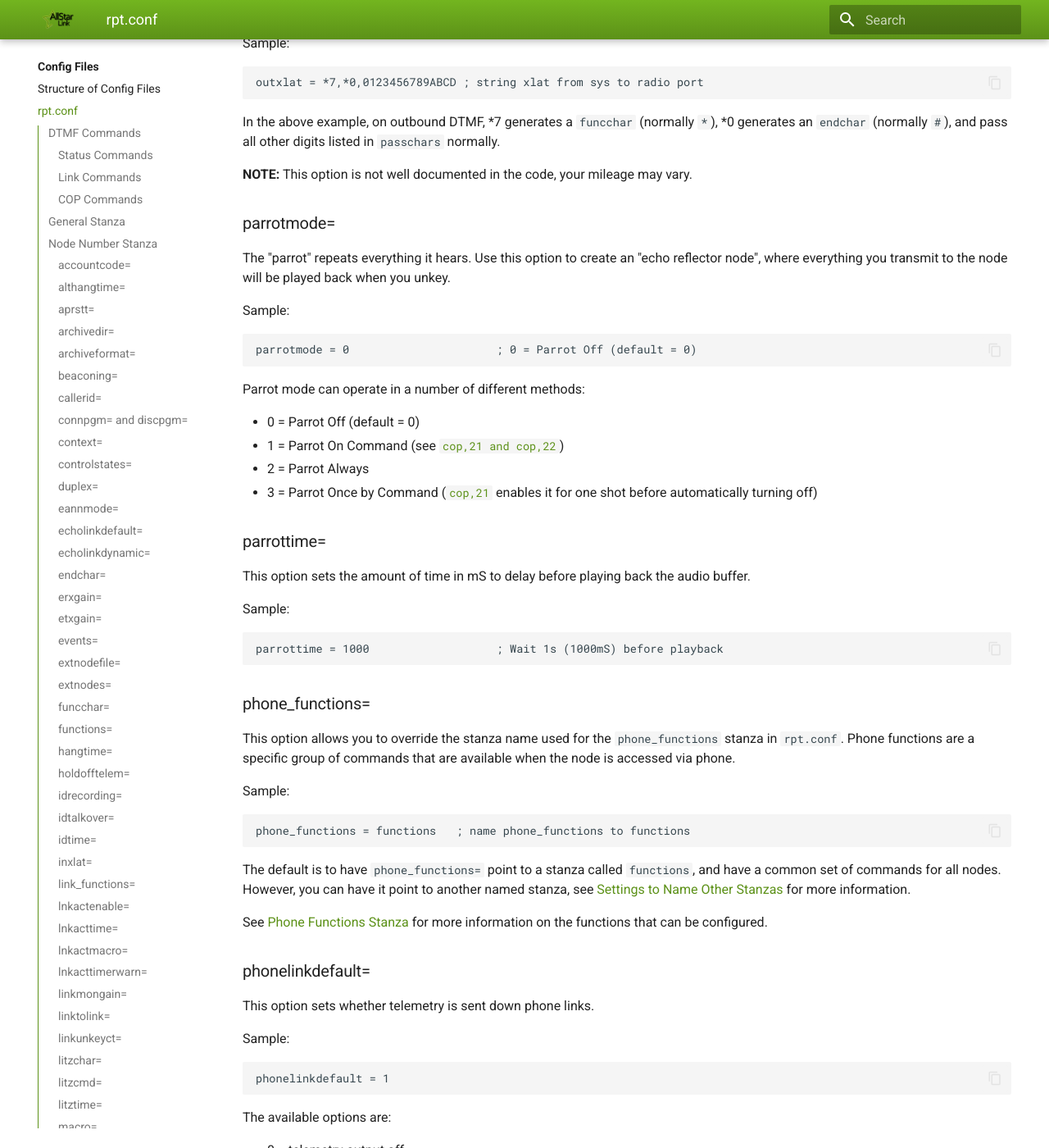
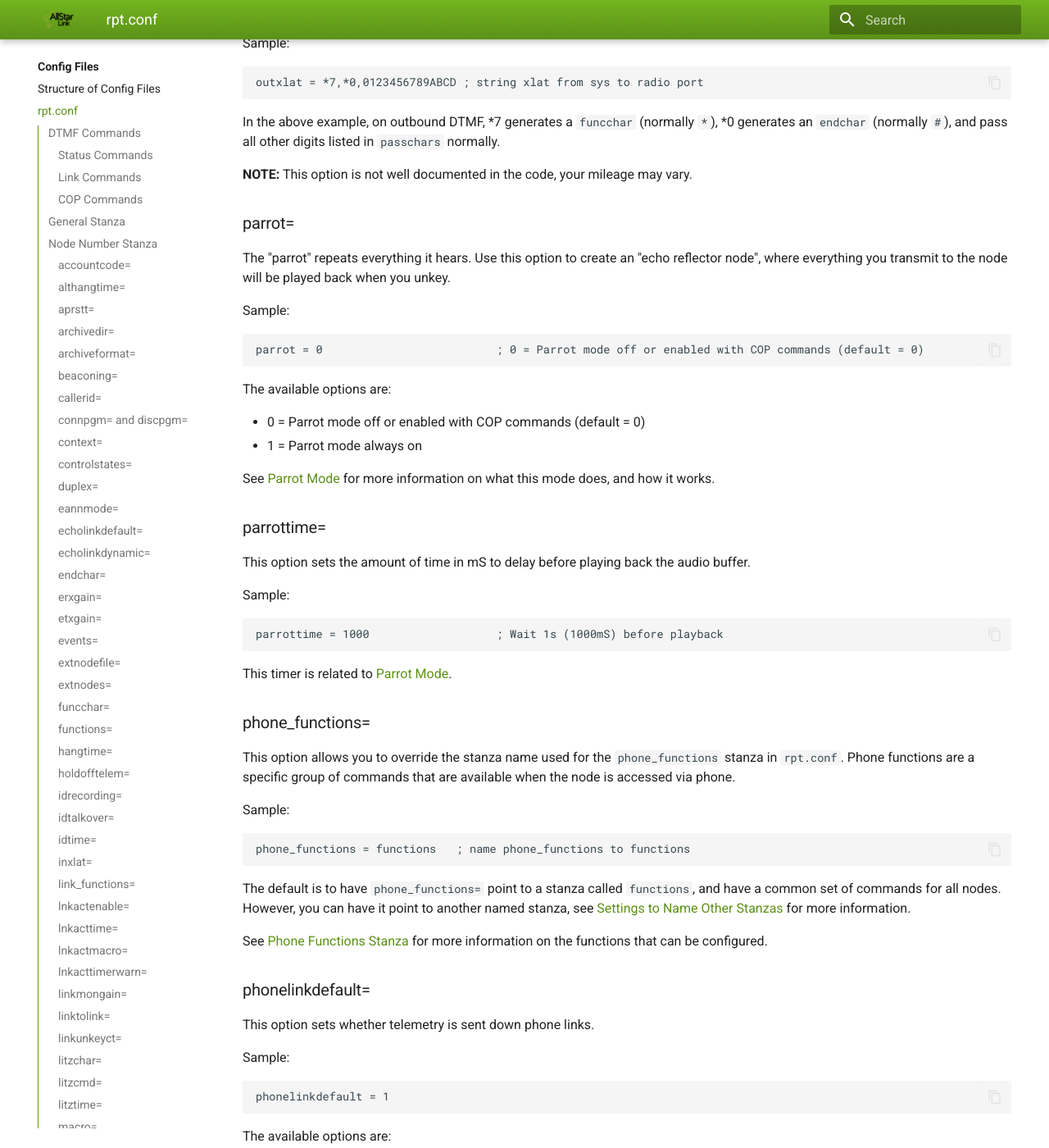
Before and after one commit to AllStarLink/ASL3-Manual, an MkDocs documentation site: the page built from docs/config/rpt_conf.md, in a window 1280 px wide and 1400 px high, scrolled down 20737 px. Shown: the whole window at 82% size. Built offline with MkDocs 1.6.1 and Material for MkDocs 9.7.7, drawn with Linux system fonts in a browser that asks for light colours.

Commit message:
Convert Parrot Mode Wiki page for ASL3 manual (#130)
Clean up and convert the Parrot Mode Wiki page for inclusion in the ASL3 manual.

````diff
--- a/docs/config/rpt_conf.md
+++ b/docs/config/rpt_conf.md
@@ -751,21 +751,21 @@ In the above example, on outbound DTMF, *7 generates a `funcchar` (normally `*`)
 
 **NOTE:** This option is not well documented in the code, your mileage may vary.
 
-### parrotmode=
+### parrot=
 The "parrot" repeats everything it hears. Use this option to create an "echo reflector node", where everything you transmit to the node will be played back when you unkey.
 
 Sample:
 
 ```
-parrotmode = 0                      ; 0 = Parrot Off (default = 0)
+parrot = 0                          ; 0 = Parrot mode off or enabled with COP commands (default = 0)
 ```
 
-Parrot mode can operate in a number of different methods:
+The available options are:
 
-* 0 = Parrot Off (default = 0)
-* 1 = Parrot On Command (see [`cop,21 and cop,22`](#cop-commands))
-* 2 = Parrot Always
-* 3 = Parrot Once by Command ([`cop,21`](#cop-commands) enables it for one shot before automatically turning off)
+* 0 = Parrot mode off or enabled with COP commands (default = 0)
+* 1 = Parrot mode always on
+
+See [Parrot Mode](../adv-topics/parrotmode.md) for more information on what this mode does, and how it works.
 
 ### parrottime=
 This option sets the amount of time in mS to delay before playing back the audio buffer.
@@ -775,6 +775,8 @@ Sample:
 ```
 parrottime = 1000                   ; Wait 1s (1000mS) before playback
 ```
+
+This timer is related to [Parrot Mode](../adv-topics/parrotmode.md).
 
 ### phone_functions=
 This option allows you to override the stanza name used for the `phone_functions` stanza in `rpt.conf`. Phone functions are a specific group of commands that are available when the node is accessed via phone.
--- a/mkdocs.yml
+++ b/mkdocs.yml
@@ -115,7 +115,9 @@ nav:
     - adv-topics/nnx.md
     - adv-topics/noderesolution.md
     - adv-topics/other-software.md
+    - adv-topics/parrotmode.md
     - adv-topics/permanentnode.md
+    - adv-topics/parrotmode.md
     - adv-topics/permissions.md
     - adv-topics/privatenodes.md
     - adv-topics/remotebase.md
````
Also changed, not shown: docs/adv-topics/parrotmode.md (added, +64 -0 lines).
